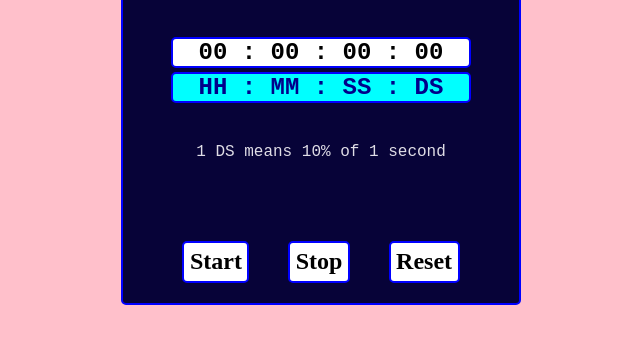
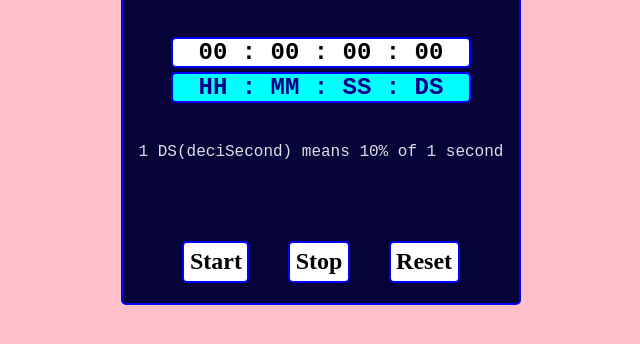
Before and after one commit to siddhardik/Stop_Watch, a plain HTML site: page index.html in a window 1280 px wide. Shown: the part 120-464 px from the top of the page, without its empty margins (319-959 px from the left). Drawn offline with Linux system fonts and the light colour scheme.

Commit message:
HTML CSS complete

```diff
--- a/index.html
+++ b/index.html
@@ -15,7 +15,7 @@
         <div class="time center border"> <h2 class="centre-text show-time">00 : 00 : 00 : 00</h2></div>
         <div class="time_name center border"> <h2 class="centre-text">HH : MM : SS : DS</h2></div>
 
-        <p class="centre-text"> 1 DS means 10% of 1 second</p>
+        <p class="centre-text"> 1 DS(deciSecond) means 10% of 1 second</p>
         <div class="btns center">
              <button id="start " class ="border">Start</button>
              <button id="stop" class ="border">Stop</button>
```
